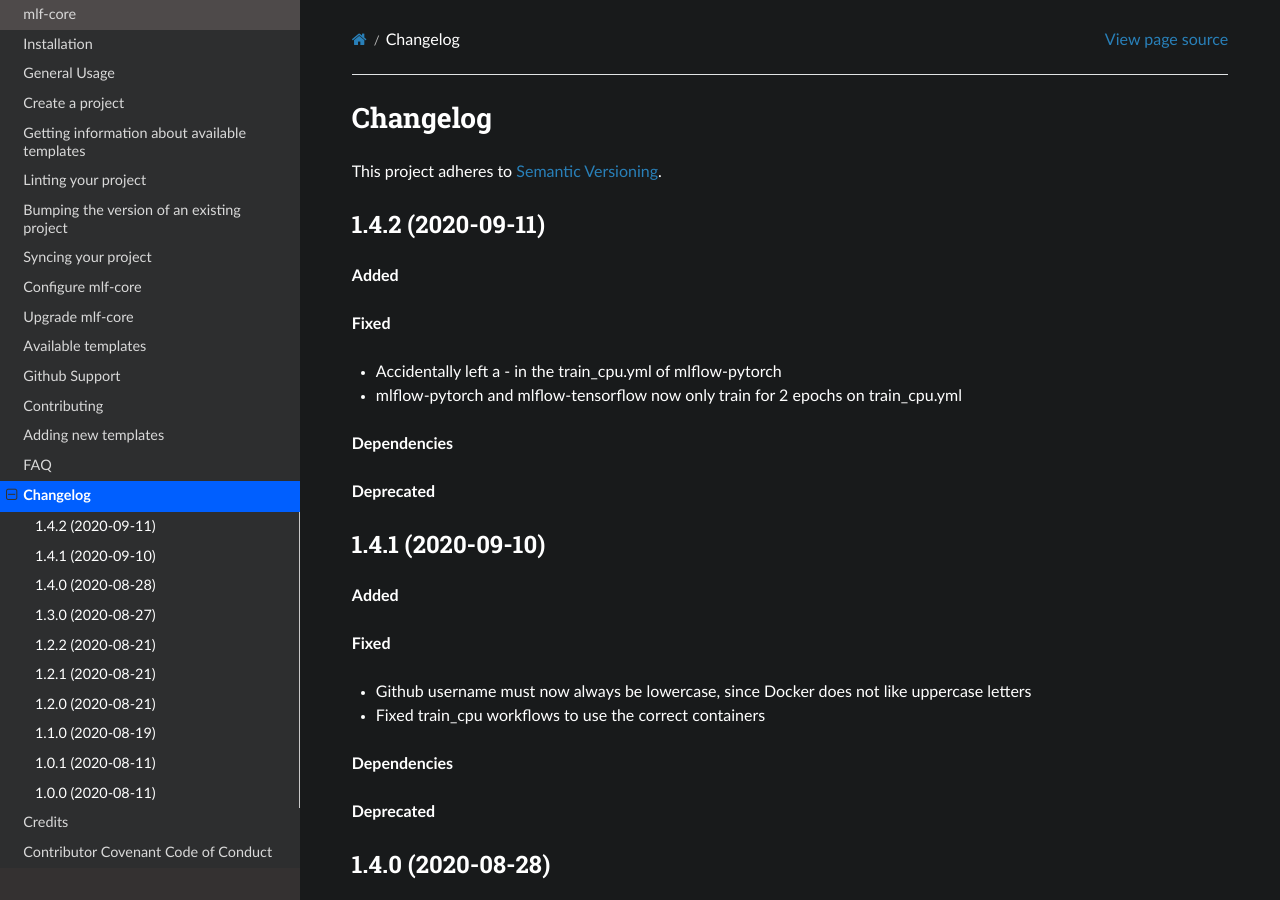
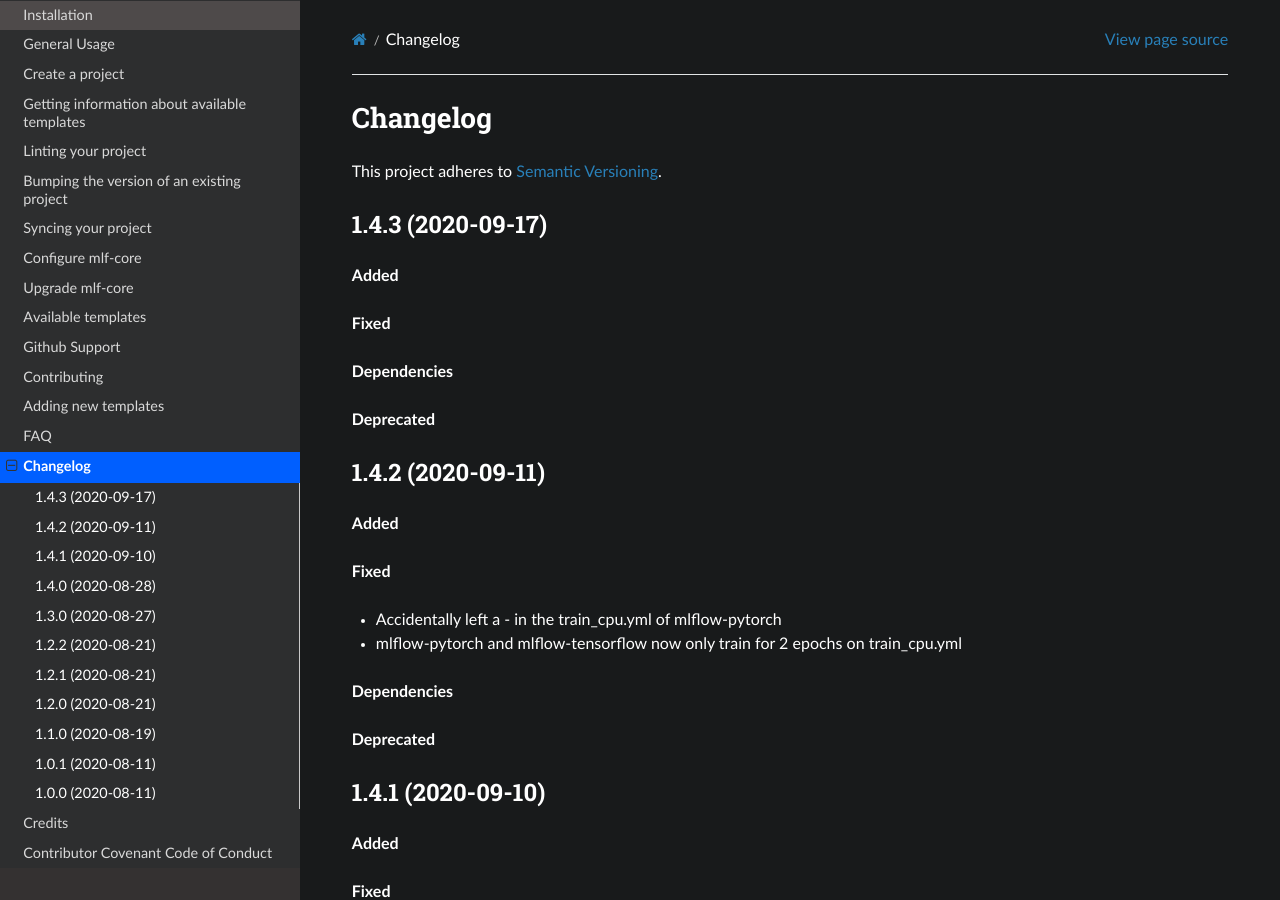
Before and after one commit to mlf-core/mlf-core, a Sphinx documentation site: the page built from docs/changelog.rst, in a window 1280 px wide and 900 px high. Built offline with Sphinx 7.4.7 and the Read the Docs theme 2.0.0, drawn with Linux system fonts in a browser that asks for light colours.

Commit message:
Bump version from 1.4.2 to 1.4.3

```diff
--- a/CHANGELOG.rst
+++ b/CHANGELOG.rst
@@ -5,6 +5,18 @@
 ==========
 
 This project adheres to `Semantic Versioning <https://semver.org/>`_.
+
+1.4.3 (2020-09-17)
+------------------
+
+**Added**
+
+**Fixed**
+
+**Dependencies**
+
+**Deprecated**
+
 
 1.4.2 (2020-09-11)
 ------------------
--- a/cookietemple.cfg
+++ b/cookietemple.cfg
@@ -1,5 +1,5 @@
 [bumpversion]
-current_version = 1.4.2
+current_version = 1.4.3
 
 [bumpversion_files_whitelisted]
 setup_file = setup.py
--- a/docs/conf.py
+++ b/docs/conf.py
@@ -53,9 +53,9 @@
 # the built documents.
 #
 # The short X.Y version.
-version = '1.4.2'
+version = '1.4.3'
 # The full version, including alpha/beta/rc tags.
-release = '1.4.2'
+release = '1.4.3'
 
 # The language for content autogenerated by Sphinx. Refer to documentation
 # for a list of supported languages.
--- a/mlf_core/__init__.py
+++ b/mlf_core/__init__.py
@@ -2,4 +2,4 @@
 
 __author__ = """Lukas Heumos"""
 __email__ = 'lukas.heumos@posteo.net'
-__version__ = '1.4.2'
+__version__ = '1.4.3'
--- a/setup.py
+++ b/setup.py
@@ -72,6 +72,6 @@
     test_suite='tests',
     tests_require=test_requirements,
     url='https://github.com/mlf-core/mlf-core',
-    version='1.4.2',
+    version='1.4.3',
     zip_safe=False,
 )
```
Also changed, not shown: .cookietemple.yml.
